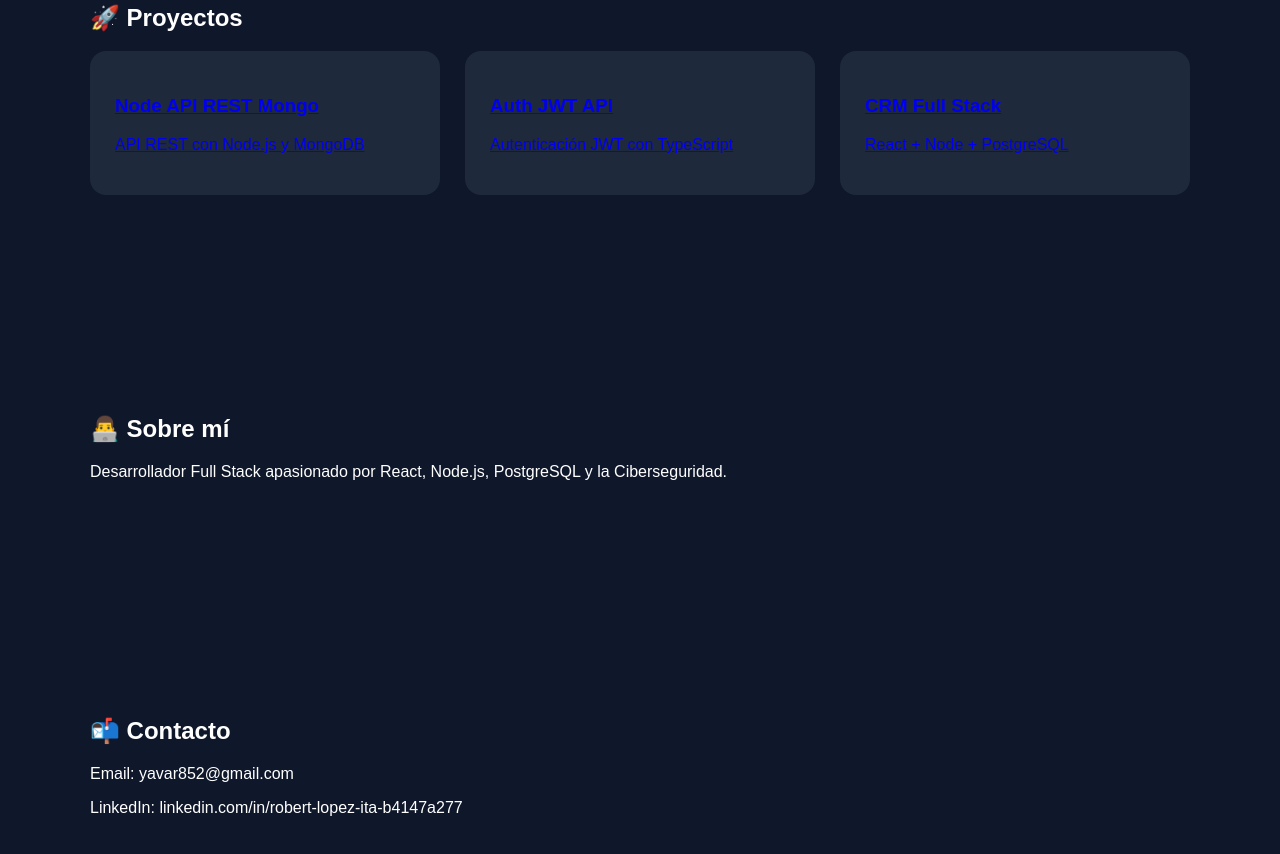
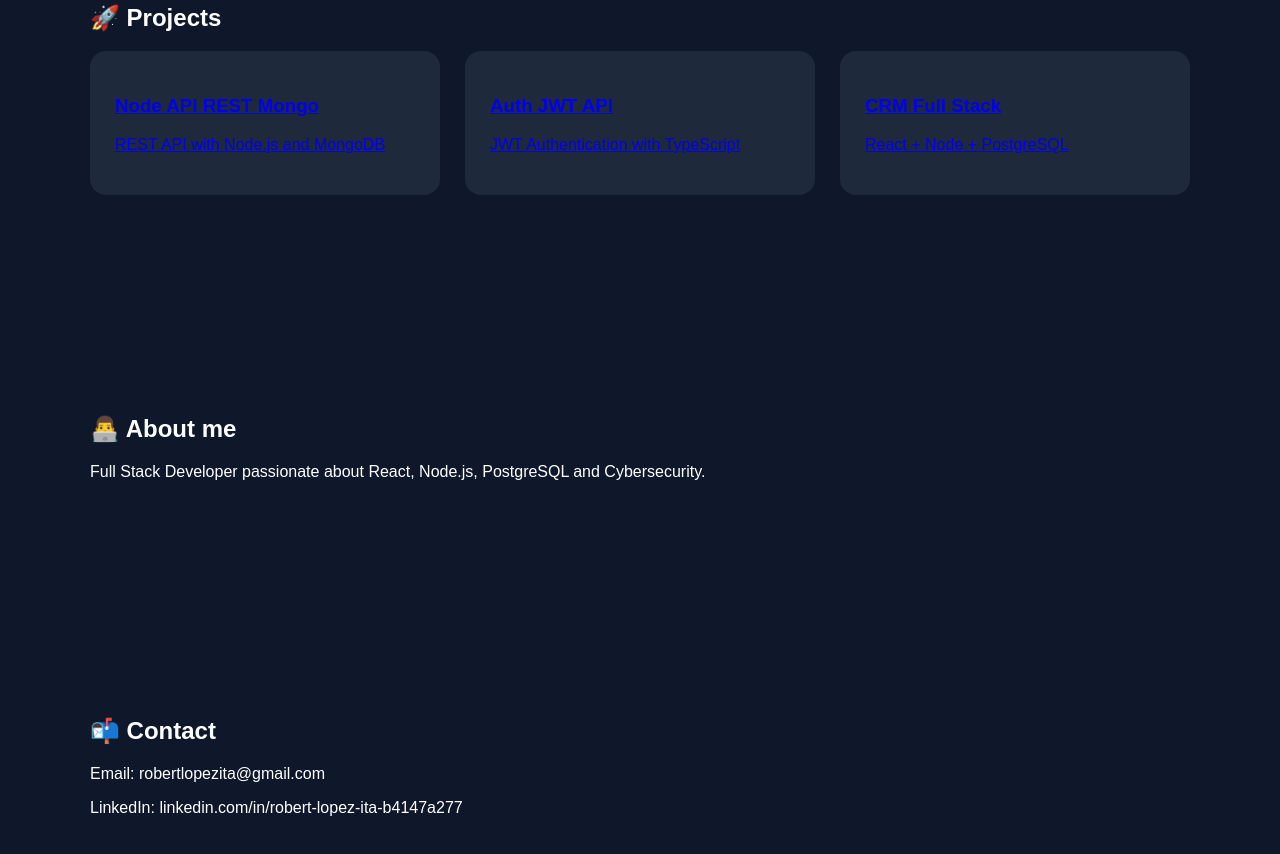
Before and after one commit to Churiflow/portfolio, a React app: page / in a window 1280 px wide. Shown: the part 600-1454 px from the top of the page. Built offline with nearby package versions, Linux system fonts and the light colour scheme; the HTML template or start-up script is replaced by a standard one.

Commit message:
dark theme + bilingual working

```diff
--- a/src/pages/Home.jsx
+++ b/src/pages/Home.jsx
@@ -1,51 +1,58 @@
-function Home() {
+function Home({ lang }) {
   return (
     <>
       <section id="home" className="hero">
         <h1>
-          Hola, soy <span>Robert Lopez</span>
+          {lang === "es" ? "Hola, soy" : "Hi, I'm"}{" "}
+          <span>Robert Lopez</span>
         </h1>
-        <p>Full Stack Developer | Cybersecurity Enthusiast</p>
+
+        <p>
+          {lang === "es"
+            ? "Desarrollador Full Stack | Entusiasta de Ciberseguridad"
+            : "Full Stack Developer | Cybersecurity Enthusiast"}
+        </p>
       </section>
 
       <section id="projects">
-        <h2>🚀 Proyectos</h2>
+        <h2>{lang === "es" ? "🚀 Proyectos" : "🚀 Projects"}</h2>
 
         <div className="projects-grid">
           <a href="https://github.com/Churiflow/node_api_rest_mongo" target="_blank">
             <div className="card">
               <h3>Node API REST Mongo</h3>
-              <p>API REST con Node.js y MongoDB</p>
+              <p>{lang === "es" ? "API REST con Node.js y MongoDB" : "REST API with Node.js and MongoDB"}</p>
             </div>
           </a>
 
           <a href="https://github.com/Churiflow/node-auth-jwt-api-rest-typescript" target="_blank">
             <div className="card">
               <h3>Auth JWT API</h3>
-              <p>Autenticación JWT con TypeScript</p>
+              <p>{lang === "es" ? "Autenticación JWT con TypeScript" : "JWT Authentication with TypeScript"}</p>
             </div>
           </a>
 
           <a href="https://github.com/Churiflow/CRM-Full-Stack-" target="_blank">
             <div className="card">
               <h3>CRM Full Stack</h3>
-              <p>React + Node + PostgreSQL</p>
+              <p>{lang === "es" ? "React + Node + PostgreSQL" : "React + Node + PostgreSQL"}</p>
             </div>
           </a>
         </div>
       </section>
 
       <section id="about">
-        <h2>👨‍💻 Sobre mí</h2>
+        <h2>{lang === "es" ? "👨‍💻 Sobre mí" : "👨‍💻 About me"}</h2>
         <p>
-          Desarrollador Full Stack apasionado por React, Node.js,
-          PostgreSQL y la Ciberseguridad.
+          {lang === "es"
+            ? "Desarrollador Full Stack apasionado por React, Node.js, PostgreSQL y la Ciberseguridad."
+            : "Full Stack Developer passionate about React, Node.js, PostgreSQL and Cybersecurity."}
         </p>
       </section>
 
       <section id="contact">
-        <h2>📬 Contacto</h2>
-        <p>Email: yavar852@gmail.com</p>
+        <h2>{lang === "es" ? "📬 Contacto" : "📬 Contact"}</h2>
+        <p>Email: robertlopezita@gmail.com</p>
         <p>LinkedIn: linkedin.com/in/robert-lopez-ita-b4147a277</p>
       </section>
     </>
```
